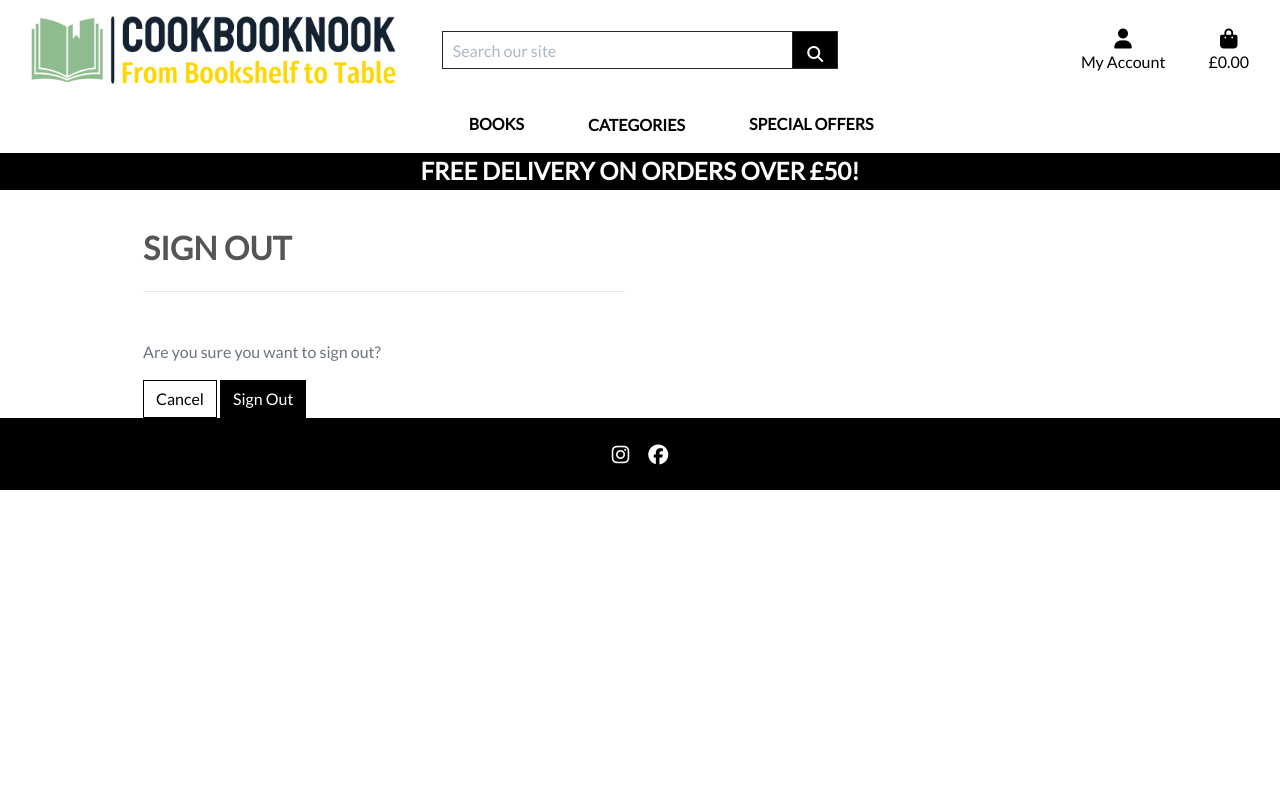
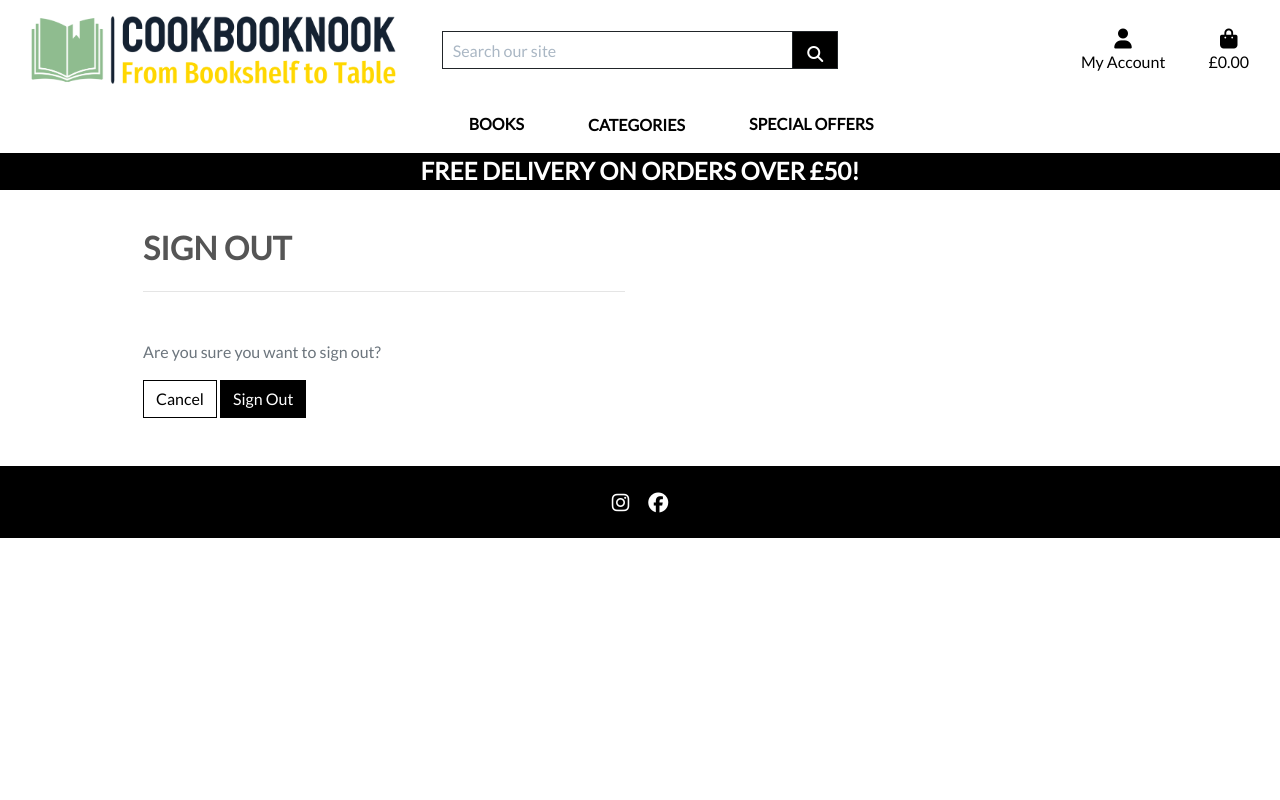
Before and after one commit to STRAN90/milestone-project-4, a Django app: template templates/allauth/account/logout.html in a window 1280 px wide. Run offline with Django 3.2, Linux system fonts and the light colour scheme; the template is opened without the code that fills it, so the values that code supplies are empty; some libraries are stand-ins or nearby versions.

Commit message:
Add margins to checkout, delete_review and logout templates

```diff
--- a/books/templates/books/delete_review.html
+++ b/books/templates/books/delete_review.html
@@ -20,8 +20,8 @@
             <p>Are you sure you want to delete this review?</p>
             <form method="POST">
                 {% csrf_token %}
-                <button type="submit" class="btn btn-danger">Delete</button>
-                <a href="{% url 'book_detail' review.book.id %}" class="btn btn-secondary">Cancel</a>
+                <button type="submit" class="btn btn-danger mb-5">Delete</button>
+                <a href="{% url 'book_detail' review.book.id %}" class="btn btn-secondary mb-5">Cancel</a>
             </form>
         </div>
     </div>
--- a/checkout/templates/checkout/checkout_success.html
+++ b/checkout/templates/checkout/checkout_success.html
@@ -192,7 +192,7 @@
             <div class="row">
                 <div class="col-12 col-lg-7 text-right">
                     {% if from_profile %}
-                        <a href="{% url 'profile' %}" class="btn btn-black rounded-0 my-2">
+                        <a href="{% url 'profile' %}" class="btn btn-black rounded-0 my-2 mb-5">
                             <span class="icon mr-2">
                                 <i class="fas fa-angle-left"></i>
                          </span>
--- a/templates/allauth/account/logout.html
+++ b/templates/allauth/account/logout.html
@@ -15,8 +15,8 @@
   {% if redirect_field_value %}
   <input type="hidden" name="{{ redirect_field_name }}" value="{{ redirect_field_value }}"/>
   {% endif %}
-  <a class="btn btn-outline-black rounded-0" href="{% url 'home' %}">Cancel</a>
-  <button type="submit">{% trans 'Sign Out' %}</button>
+  <a class="btn btn-outline-black rounded-0 mb-5" href="{% url 'home' %}">Cancel</a>
+  <button type="submit" class="mb-5">{% trans 'Sign Out' %}</button>
 </form>
 
 
```
